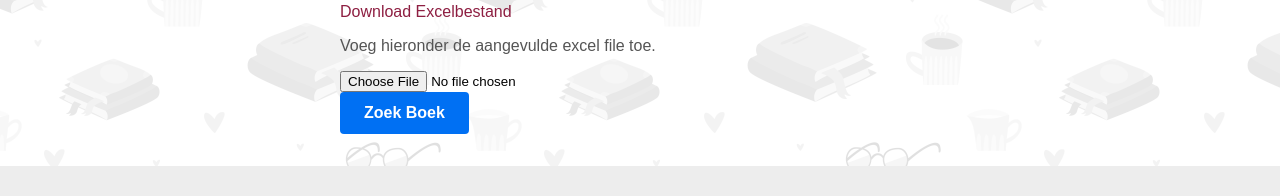
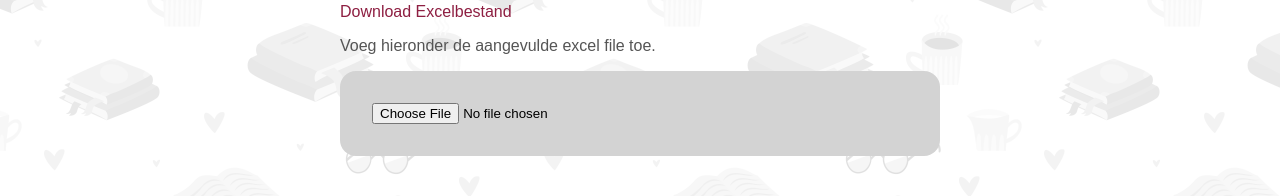
Before and after one commit to dylanhavelaerts/gosmartbib, a Next.js app in the folder frontend/: page /add-book in a window 1280 px wide. Both pictures are taken after a click on the button "Nieuw in bibliotheek". Shown: the part 282-478 px from the top of the page. Built offline with nearby package versions, Linux system fonts and the light colour scheme.

Commit message:
Add function to read excel file

```diff
--- a/frontend/app/add-book/addBook.css
+++ b/frontend/app/add-book/addBook.css
@@ -15,3 +15,10 @@ a {
   text-decoration: none;
   color: #8e1f42;
 }
+.fileInputBox {
+  padding: 2rem;
+  background-color: lightgray;
+  border-radius: 1rem;
+  width: auto;
+  margin-bottom: 1rem;
+}
--- a/frontend/app/add-book/page.tsx
+++ b/frontend/app/add-book/page.tsx
@@ -3,6 +3,7 @@
 import { useState } from "react";
 import { Book } from "../interfaces/Book";
 import "./addBook.css";
+import { read, utils } from "xlsx";
 
 
 type ImportedBook = {
@@ -18,10 +19,49 @@ export default function AddBookPage() {
   const [loading, setLoading] = useState(false);
   const [selected, setSelected] = useState<TabId>("Boek");
   const [previewBook, setPreviewBook] = useState<Book | null>(null);
-  const [importedBooks, setImportedBook] = useState<ImportedBook[]>([]);
+  const [importedBooks, setImportedBooks] = useState<ImportedBook[]>([]);
+  const [fetchedBooks, setFetchedBooks] = useState<Book[]>([]);
+  const [mismatchedBooks, setMismatchedBooks] = useState<ImportedBook[]>([])
   const [error, setError] = useState("");
 
   const cls = (id: TabId) => `tabBtn ${selected === id ? "selectedCategory" : ""}`;
+
+    const handleFileChange = async (
+  e: React.ChangeEvent<HTMLInputElement>
+) => {
+  const file = e.target.files?.[0];
+  if (!file) return;
+
+  setError("");
+  setImportedBooks([]);
+
+  try {
+    const buffer = await file.arrayBuffer();
+    const workbook = read(buffer, { type: "array" });
+
+    const sheetName = workbook.SheetNames[0];
+    const worksheet = workbook.Sheets[sheetName];
+
+    const rows = utils.sheet_to_json<(string | number)[]>(worksheet, {
+      header: 1,
+      defval: "",
+    });
+
+    const dataRows = rows.slice(1);
+
+    const imported: ImportedBook[] = dataRows
+      .map((row) => ({
+        isbn: String(row[0] ?? "").trim(),
+        title: String(row[1] ?? "").trim(),
+      }))
+      .filter((book) => book.isbn !== "" && book.title !== "");
+
+    setImportedBooks(imported);
+  } catch (err) {
+    console.error(err);
+    setError("Could not read the Excel file.");
+  }
+};
 
   const handleSearchBook = async (e: React.FormEvent) => {
     e.preventDefault();
@@ -307,88 +347,31 @@ else {
       <p style={{ color: "#555" }}>
         Voeg hieronder de aangevulde excel file toe.
       </p>
-      {/* Zoekformulier */}
-    <div>
+    <div className="fileInputBox">
       <input
+        className="fileInput"
         type="file"
         accept=".xlsx,.xls"
+        onChange={handleFileChange}
       />
 
       {error && <p>{error}</p>}
     </div>
-
-        {/* Alleen tonen als we nog NIET aan het previewen zijn */}
-        {!previewBook && (
-          <button
-            type="submit"
-            disabled={loading}
-            style={{
-              padding: "0.75rem 1.5rem",
-              fontSize: "1rem",
-              cursor: loading ? "not-allowed" : "pointer",
-              backgroundColor: loading ? "#ccc" : "#0070f3",
-              color: "white",
-              border: "none",
-              borderRadius: "4px",
-              fontWeight: "bold",
-            }}
-          >
-            {loading ? "Bezig met zoeken..." : "Zoek Boek"}
-          </button>
-        )}
-
-      {/* De Preview Kaart! */}
-      {previewBook && (
-        <div
-          style={{
-            marginTop: "2rem",
-            padding: "1.5rem",
-            border: "2px solid #0070f3",
-            borderRadius: "8px",
-            backgroundColor: "#f9f9f9",
-            color: "black",
-          }}
-        >
-          <h2 style={{ marginTop: 0 }}>Preview van het boek:</h2>
-          <div style={{ display: "flex", gap: "1rem", marginTop: "1rem" }}>
-            {previewBook.thumbnail && (
-              <img
-                src={previewBook.thumbnail}
-                alt="Cover"
-                style={{
-                  width: "100px",
-                  height: "150px",
-                  objectFit: "cover",
-                  borderRadius: "4px",
-                }}
-              />
-            )}
-            <div>
-              <p>
-                <strong>Titel:</strong> {previewBook.title}
-              </p>
-              <p>
-                <strong>Auteur(s):</strong> {previewBook.authors?.join(", ")}
-              </p>
-              <p>
-                <strong>Uitgeverij:</strong> {previewBook.publisher}
-              </p>
-              <p>
-                <strong>Jaar van uitgave:</strong>{" "}
-                {previewBook.publishedYear
-                  ? previewBook.publishedYear
-                  : "Onbekend"}
-              </p>
-              <p>
-                <strong>ISBN:</strong> {previewBook.isbn}
-              </p>
-              <p>
-                <strong>Pagina's:</strong> {previewBook.pageCount}
-              </p>
-            </div>
-          </div>
-
+    { importedBooks.length !== 0 &&(
+      <div>
+        <p>Deze ISBN nummers komen niet overeen met hun titel:</p>
+        <ul>
+          {importedBooks.map((book, index) => (
+            <li key={book.isbn || index}>
+              {book.isbn} | {book.title}
+            </li>
+          ))}
+        </ul>
+      </div>)
+      }
+      <div>
           {/* Bevestigingsknoppen */}
+          { importedBooks.length !== 0 &&(
           <div style={{ display: "flex", gap: "1rem", marginTop: "1.5rem" }}>
             <button
               onClick={handleConfirmAdd}
@@ -427,8 +410,7 @@ else {
               Annuleren
             </button>
           </div>
-        </div>
-      )}
+ )} </div>
 
       {/* Meldingen weergeven */}
       {message && (
@@ -453,6 +435,6 @@ else {
         </div>
       )}
     </div>
-  );
+    );
 }
 }
--- a/frontend/package.json
+++ b/frontend/package.json
@@ -11,7 +11,8 @@
   "dependencies": {
     "next": "16.1.6",
     "react": "19.2.3",
-    "react-dom": "19.2.3"
+    "react-dom": "19.2.3",
+    "xlsx": "^0.18.5"
   },
   "devDependencies": {
     "@tailwindcss/postcss": "^4",
```
Also changed, not shown: 2 other files (tests, documents, lock files or other folders).
